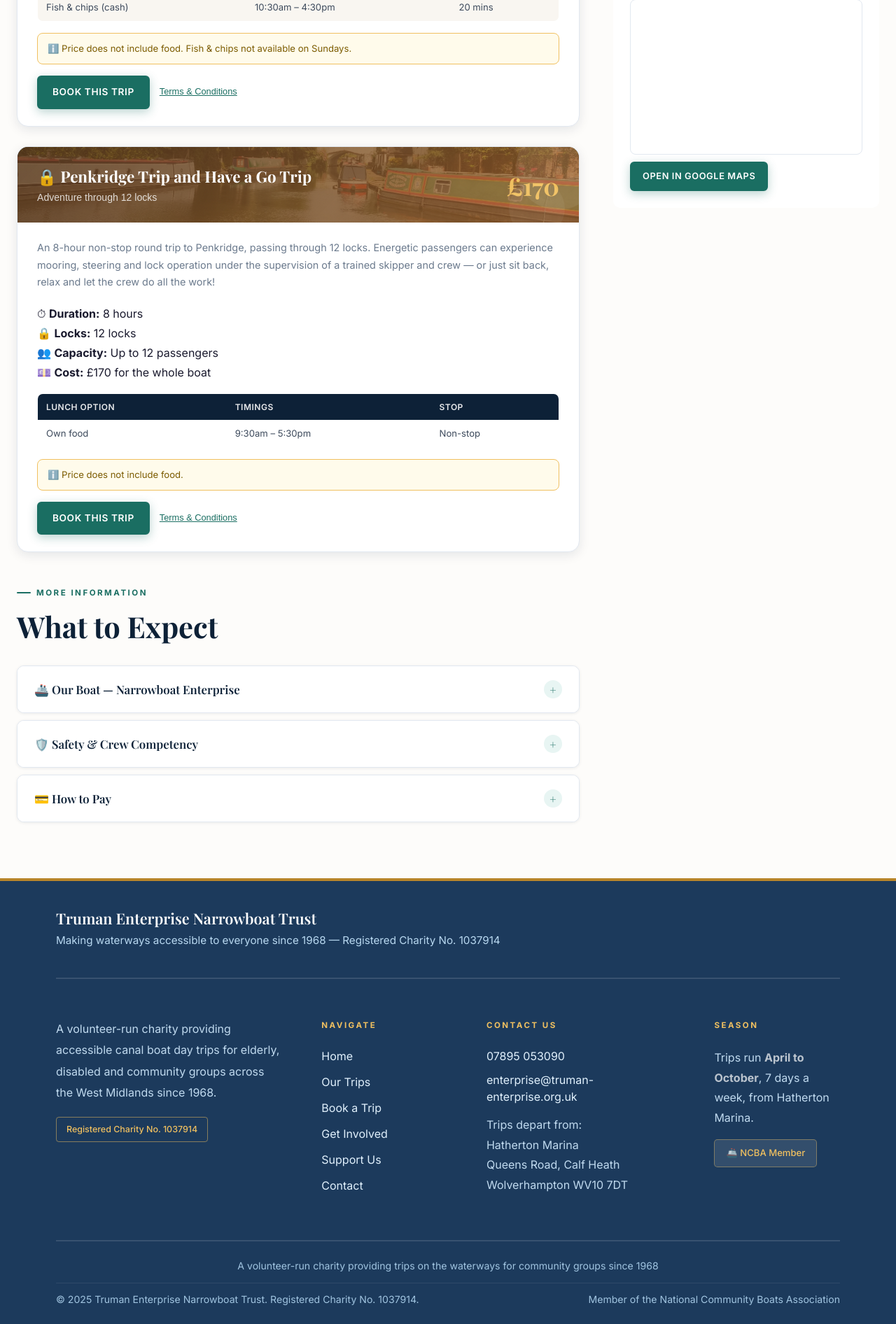
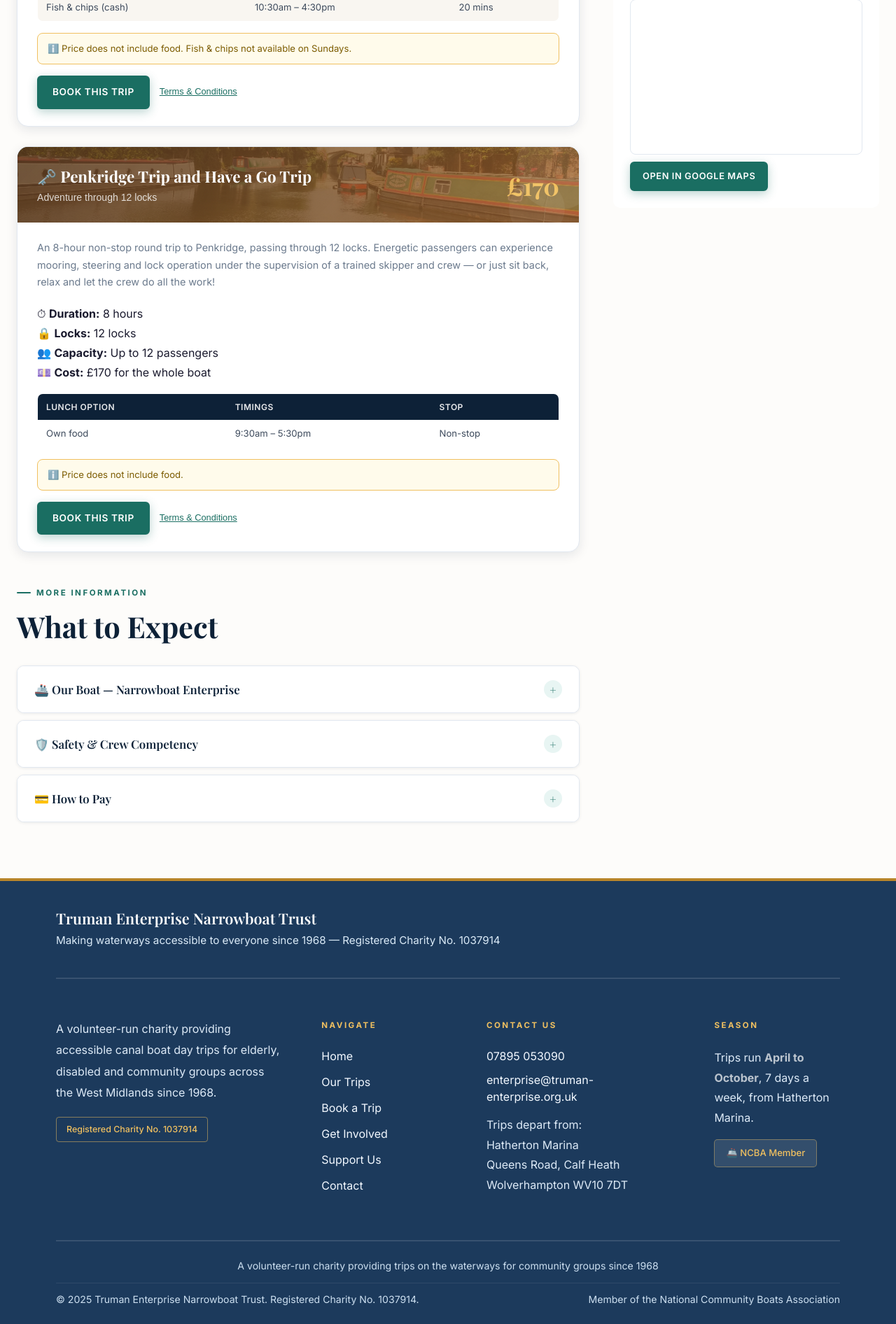
Before and after one commit to hafi2-cpu/truman-enterprise-website, a PHP site: page /our-trips.html in a window 1280 px wide. Shown: the part 2025-3917 px from the top of the page at 70% size. Run offline with PHP 8.4, Linux system fonts and the light colour scheme; some libraries are stand-ins or nearby versions; some web fonts are replaced.

Commit message:
Brighten footer text and refine trip icons
- Footer: boosted all body text colours toward white for better readability
  (#c0daef → #ddeaf7, #e0f0fc → #f2f8ff, #a0c4e0 → #ccdff0) in both CSS files
- Trip icons: replaced casual emoji with more refined alternatives
  🍺 → 🍽️ (Coven), ⚓ → 🧭 (Autherley), 🔒 → 🗝️ (Penkridge)

Co-Authored-By: Claude Sonnet 4.6 <noreply@anthropic.com>

```diff
--- a/css/style.css
+++ b/css/style.css
@@ -1432,7 +1432,7 @@ section { padding: 80px 24px; }
 /* ===== FOOTER ===== */
 footer {
   background: #1c3a5c;
-  color: #d4e8f8;
+  color: #eef5fb;
   border-top: 4px solid var(--gold);
 }
 
@@ -1462,7 +1462,7 @@ footer {
 
 .footer-cta-strip-text p {
   font-size: 0.95rem;
-  color: #b8d8f0;
+  color: #daeaf7;
   line-height: 1.6;
 }
 
@@ -1479,7 +1479,7 @@ footer {
   font-size: 1rem;
   line-height: 1.9;
   margin-bottom: 20px;
-  color: #c0daef;
+  color: #ddeaf7;
 }
 
 .footer-charity-no {
@@ -1504,7 +1504,7 @@ footer {
 .footer-col ul { list-style: none; }
 .footer-col ul li { margin-bottom: 13px; }
 .footer-col ul li a {
-  color: #e0f0fc;
+  color: #f2f8ff;
   text-decoration: none;
   font-size: 1rem;
   transition: color 0.2s;
@@ -1516,11 +1516,11 @@ footer {
   font-size: 1rem;
   margin-bottom: 12px;
   line-height: 1.8;
-  color: #c0daef;
+  color: #ddeaf7;
 }
 
 .footer-col a {
-  color: #e0f0fc;
+  color: #f2f8ff;
   text-decoration: none;
   font-size: 1rem;
   transition: color 0.2s;
@@ -1532,7 +1532,7 @@ footer {
 
 .footer-address {
   font-size: 1rem;
-  color: #c0daef;
+  color: #ddeaf7;
   line-height: 2;
   margin-top: 6px;
 }
@@ -1548,7 +1548,7 @@ footer {
   border-top: none;
 }
 
-.footer-bottom p { font-size: 0.88rem; color: #a0c4e0; line-height: 1.6; }
+.footer-bottom p { font-size: 0.88rem; color: #ccdff0; line-height: 1.6; }
 
 .ncba-badge {
   display: inline-flex; align-items: center; gap: 6px;
--- a/our-trips.html
+++ b/our-trips.html
@@ -125,7 +125,7 @@
             <div class="trip-card-header" style="background: linear-gradient(135deg, rgba(27,58,92,0.82), rgba(44,95,138,0.72)), url('images/coven-trip.jpg') center/cover no-repeat;">
               <div style="display:flex; justify-content:space-between; align-items:flex-start;">
                 <div>
-                  <h3>🍺 Coven Trip</h3>
+                  <h3>🍽️ Coven Trip</h3>
                   <p style="color:rgba(255,255,255,0.8); font-family:sans-serif; font-size:0.88rem; margin-top:4px;">Most popular destination</p>
                 </div>
                 <div class="price">£110</div>
@@ -157,7 +157,7 @@
             <div class="trip-card-header" style="background: linear-gradient(135deg, rgba(26,92,78,0.82), rgba(26,122,110,0.72)), url('images/canal-towpath.jpg') center/cover no-repeat;">
               <div style="display:flex; justify-content:space-between; align-items:flex-start;">
                 <div>
-                  <h3>⚓ Autherley Trip</h3>
+                  <h3>🧭 Autherley Trip</h3>
                   <p style="color:rgba(255,255,255,0.8); font-family:sans-serif; font-size:0.88rem; margin-top:4px;">Junction cruise</p>
                 </div>
                 <div class="price">£140</div>
@@ -188,7 +188,7 @@
             <div class="trip-card-header" style="background: linear-gradient(135deg, rgba(92,58,26,0.82), rgba(154,98,40,0.72)), url('images/penkridge-canal.jpg') center/cover no-repeat;">
               <div style="display:flex; justify-content:space-between; align-items:flex-start;">
                 <div>
-                  <h3>🔒 Penkridge Trip and Have a Go Trip</h3>
+                  <h3>🗝️ Penkridge Trip and Have a Go Trip</h3>
                   <p style="color:rgba(255,255,255,0.8); font-family:sans-serif; font-size:0.88rem; margin-top:4px;">Adventure through 12 locks</p>
                 </div>
                 <div class="price">£170</div>
```
Also changed, not shown: css/style-v2.css (+5 -5 lines).
